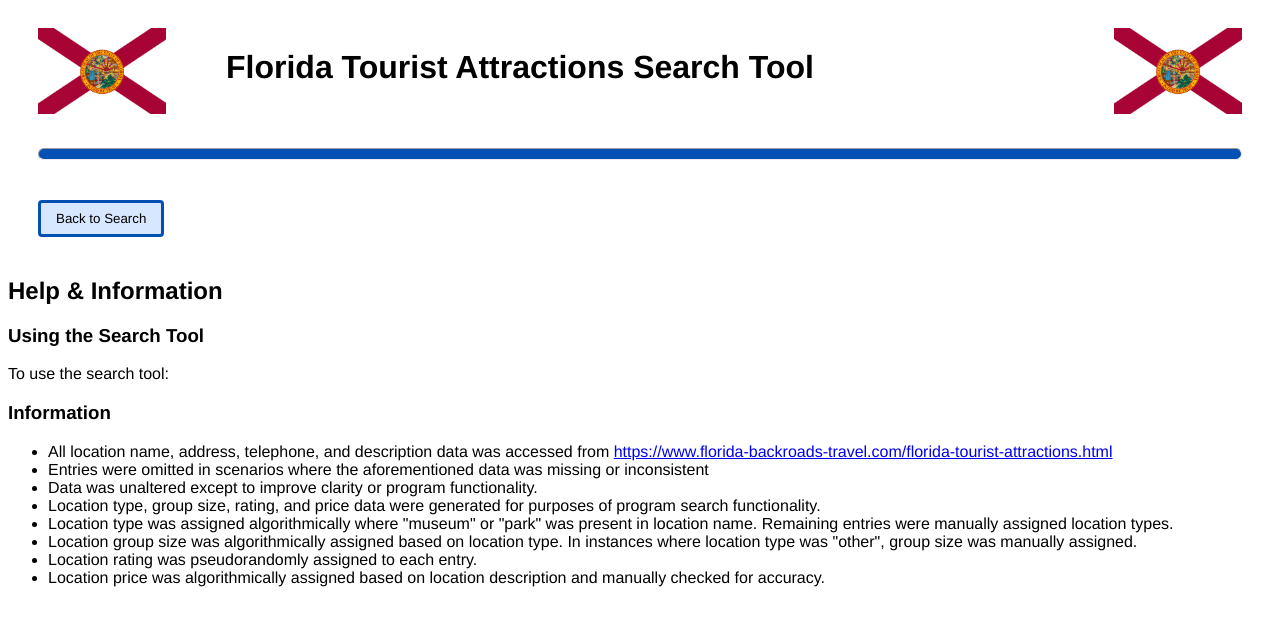
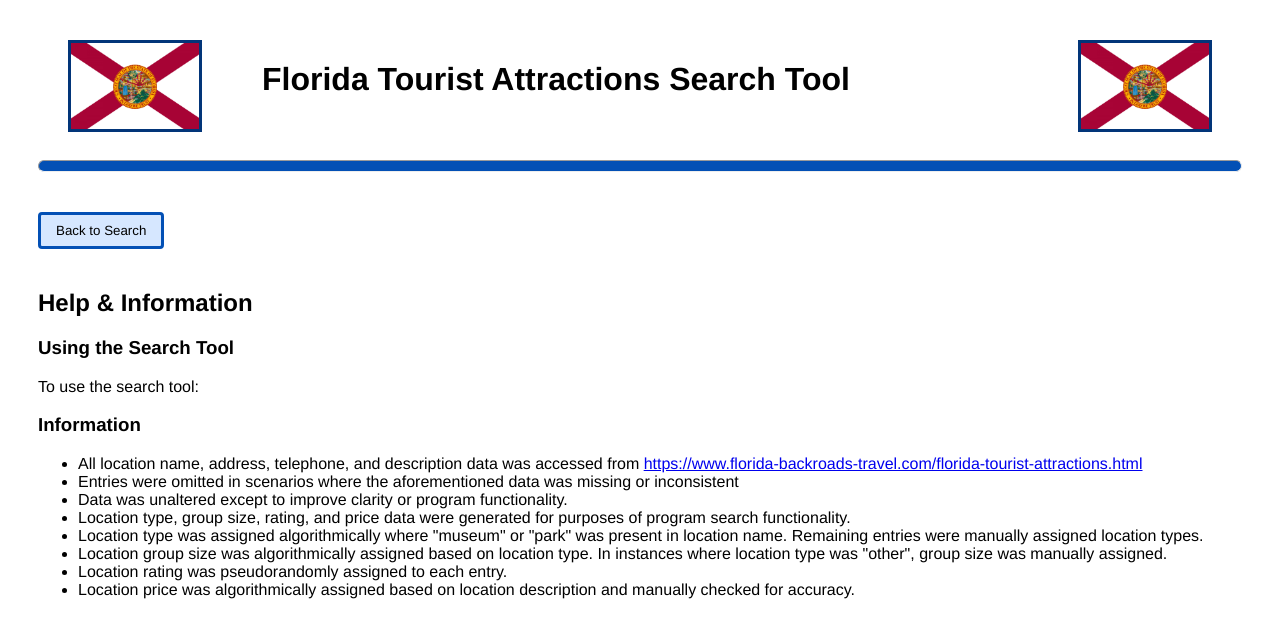
Before and after one commit to mcaveety/FBLA-Tourism-Search, a Flask app: page /info in a window 1280 px wide. Shown: the top 638 px of the page. Run offline with Flask 2, Linux system fonts and the light colour scheme.

Commit message:
Updates to CSS and formatting

```diff
--- a/static/stylesheet.css
+++ b/static/stylesheet.css
@@ -10,6 +10,7 @@ h1 {
 
 img {
     vertical-align: center;
+    border: 3px solid #023579;
 }
 
 button {
@@ -20,11 +21,11 @@ button {
     border: 3px solid #0350B5;
     border-radius: 4px;
     cursor: pointer;
+    display: inline-block;
 }
 
 div {
     margin: 20px 30px;
-    display: inline-block;
 }
 
 hr {
@@ -103,3 +104,7 @@ input[type=submit] {
 .buffer {
     margin-bottom: 20px;
 }
+
+.inline {
+    display: inline-block;
+}
--- a/templates/base.html
+++ b/templates/base.html
@@ -7,14 +7,17 @@
 </head>
 <body>
 
-    <div style="float:left">
-        <img src="{{ url_for('static', filename='floridaflag.jpg') }}" width="128" height="86">
-    </div>
+    <!-- Page header -->
     <div>
-        <h1>Florida Tourist Attractions Search Tool</h1>
-    </div>
-    <div style="float:right">
-        <img src="{{ url_for('static', filename='floridaflag.jpg') }}" width="128" height="86">
+        <div style="float:left" class="inline">
+            <img src="{{ url_for('static', filename='floridaflag.jpg') }}" width="128" height="86">
+        </div>
+        <div class="inline">
+            <h1>Florida Tourist Attractions Search Tool</h1>
+        </div>
+        <div style="float:right" class="inline">
+            <img src="{{ url_for('static', filename='floridaflag.jpg') }}" width="128" height="86">
+        </div>
     </div>
 
     <hr>
--- a/templates/info.html
+++ b/templates/info.html
@@ -3,6 +3,7 @@
 {% block content %}
 
 <a href="http://localhost:8080"><button>Back to Search</button></a>
+<div>
     <h2>Help & Information</h2>
     <h3>Using the Search Tool</h3>
     <p>To use the search tool:</p>
@@ -17,6 +18,7 @@
         <li> Location rating was pseudorandomly assigned to each entry.</li>
         <li> Location price was algorithmically assigned based on location description and manually checked for accuracy.</li>
     </ul>
+</div>
 
 
 {% endblock %}
```
Also changed, not shown: templates/table.html (+8 -7 lines). Lines whose indentation alone changed are shown as unchanged.
